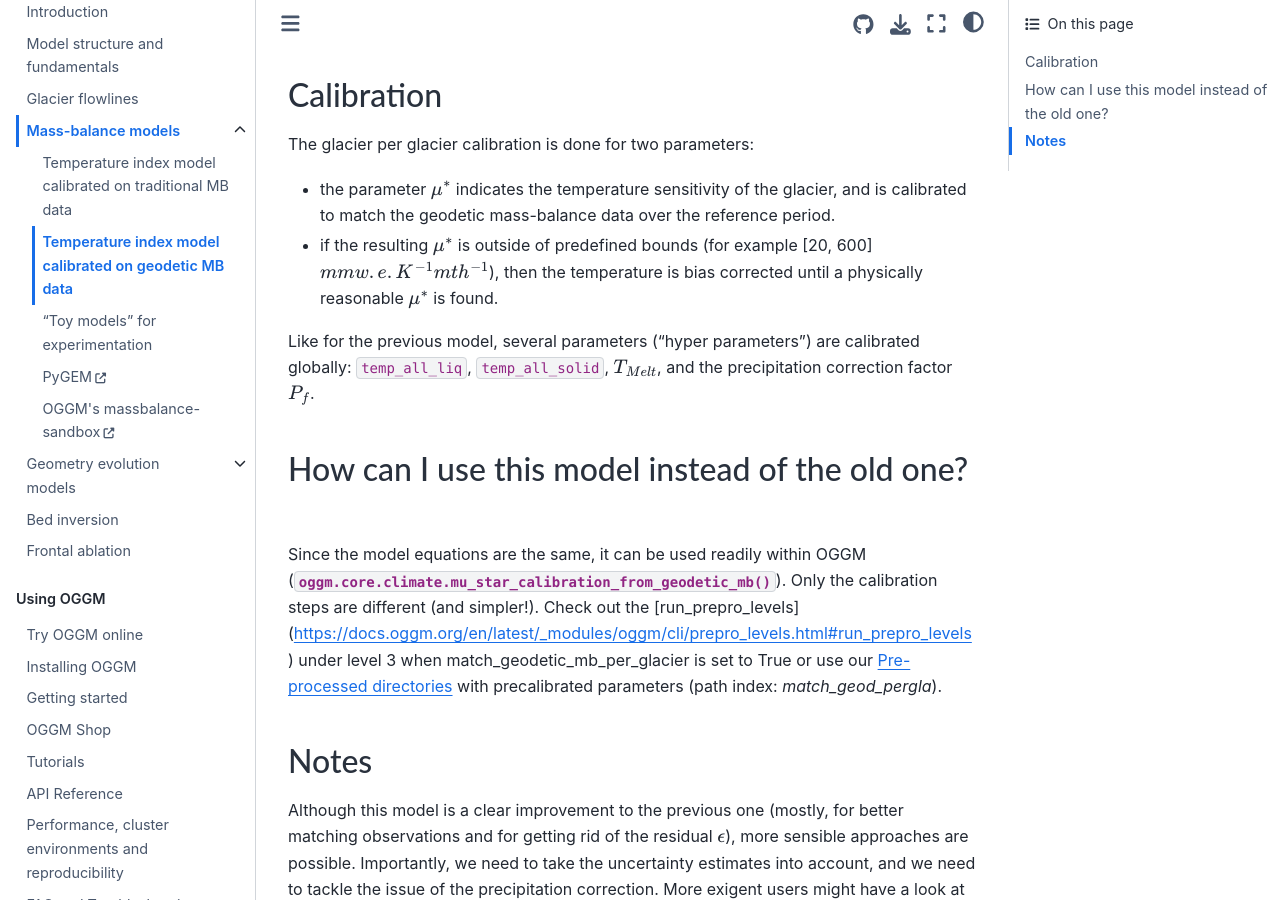
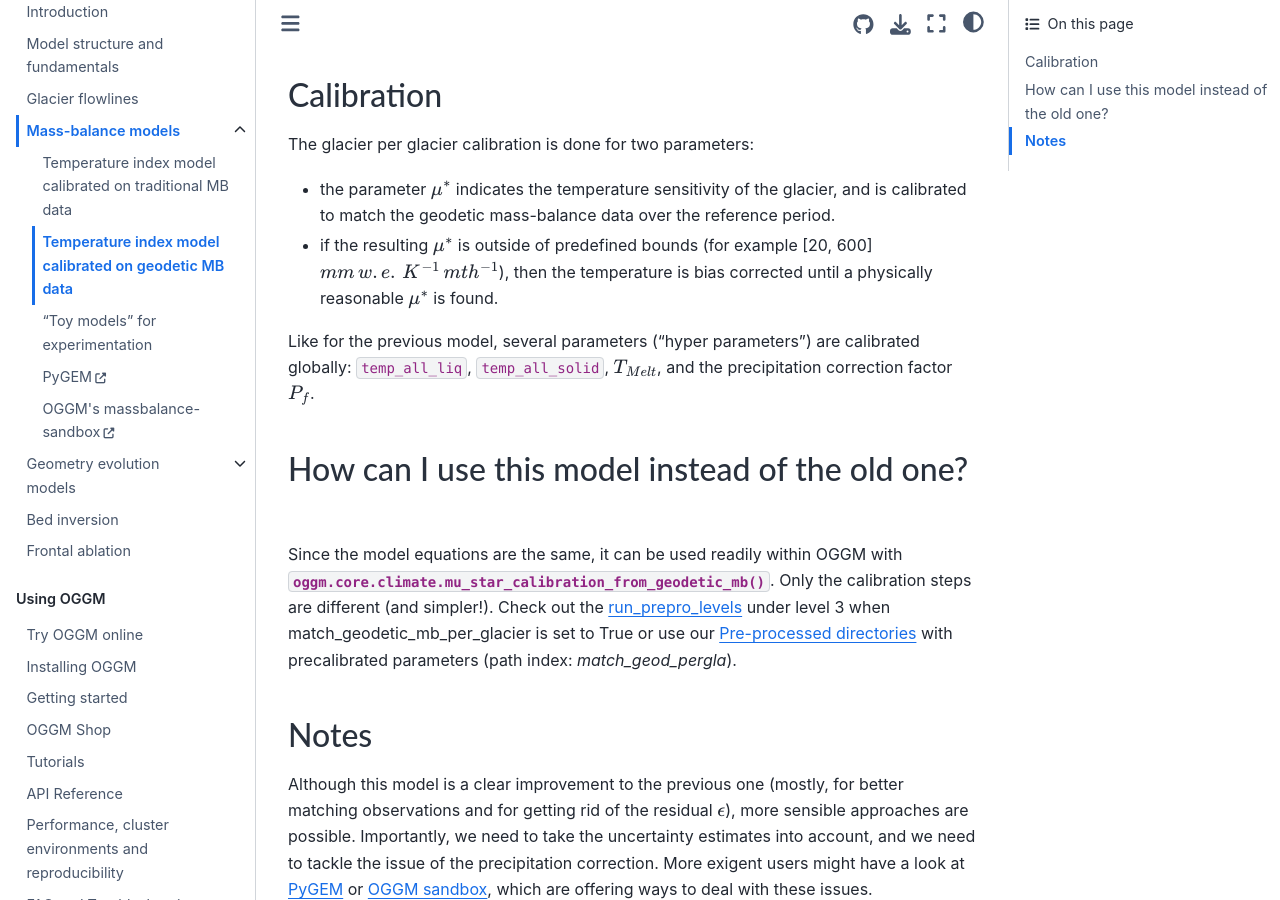
Before and after one commit to OGGM/oggm, a Sphinx documentation site: the page built from docs/mass-balance-2012-pergla.rst, in a window 1280 px wide and 900 px high, scrolled down 630 px. Built offline with Sphinx 7.4.7 and the Sphinx Book theme 1.1.4, drawn with Linux system fonts in a browser that asks for light colours; the version number could not be read and is left out.

Commit message:
corrected internal links, added further mass change notebook

```diff
--- a/docs/mass-balance-2012-pergla.rst
+++ b/docs/mass-balance-2012-pergla.rst
@@ -42,7 +42,7 @@ The glacier per glacier calibration is done for two parameters:
   glacier, and is calibrated to match the geodetic mass-balance data over the
   reference period.
 - if the resulting :math:`\mu ^{*}` is outside of predefined bounds
-  (for example [20, 600] :math:`mm w.e. K^{-1} mth^{-1}`), then the temperature
+  (for example [20, 600] :math:`mm\,w.e.\,K^{-1}\,mth^{-1}`), then the temperature
   is bias corrected until a physically reasonable :math:`\mu ^{*}` is found.
 
 Like for the previous model, several parameters ("hyper parameters") are
@@ -52,10 +52,10 @@ and the precipitation correction factor :math:`P_f`.
 How can I use this model instead of the old one?
 ------------------------------------------------
 
-Since the model equations are the same, it can be used readily within OGGM
-(:py:func:`oggm.core.climate.mu_star_calibration_from_geodetic_mb`). Only the calibration steps
+Since the model equations are the same, it can be used readily within OGGM with
+:py:func:`oggm.core.climate.mu_star_calibration_from_geodetic_mb`. Only the calibration steps
 are different (and simpler!). Check out the
-[run_prepro_levels](https://docs.oggm.org/en/latest/_modules/oggm/cli/prepro_levels.html#run_prepro_levels)
+`run_prepro_levels <https://docs.oggm.org/en/latest/_modules/oggm/cli/prepro_levels.html#run_prepro_levels>`_
 under level 3 when match_geodetic_mb_per_glacier is set to True or use our :ref:`preprodir` with precalibrated
 parameters (path index: *match_geod_pergla*).
 
--- a/docs/mass-balance-2012.rst
+++ b/docs/mass-balance-2012.rst
@@ -181,7 +183,7 @@ Regional calibration
    unrealistic results at the single glacier scale (but it is very useful
    for global studies). An overview of the regional shifts for all regions
    and presently available set-ups can be assessed via
-   `this notebook <https://cluster.klima.uni-bremen.de/~oggm/ref_mb_params/oggm_v1.4/compare_with_geod.html>`_.
+   `this notebook <https://nbviewer.jupyter.org/urls/cluster.klima.uni-bremen.de/~oggm/ref_mb_params/oggm_v1.4/compare_with_geod.ipynb?flush_cache=true>`_.
    In the preprocessed directories, it is available under the path index *match_geod*.
 
 References
```
Also changed, not shown: other parts of docs/mass-balance-2012.rst (+2 -0 lines), docs/contributing.rst (+4 -3 lines), docs/input-data.rst (+23 -14 lines).
